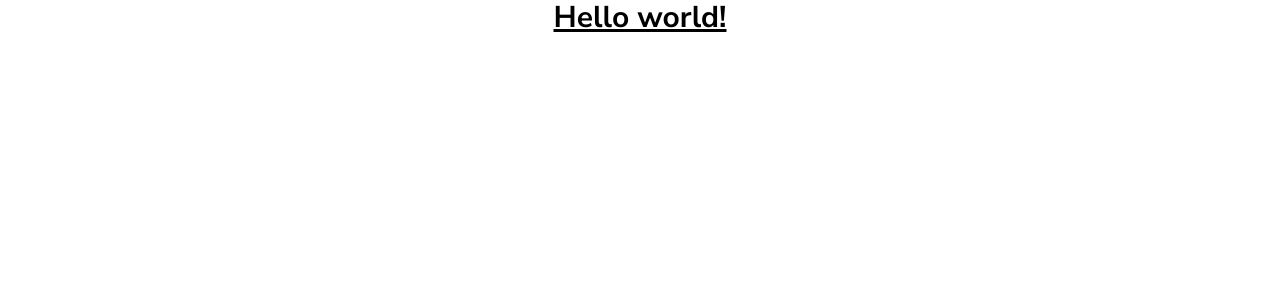
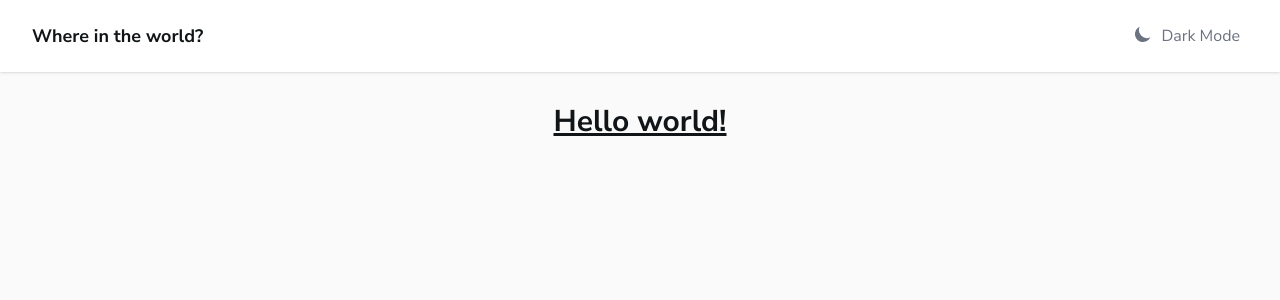
Before and after one commit to webguyian/countries-svelte, a SvelteKit app: page / in a window 1280 px wide. Shown: the top 300 px of the page. Built offline with nearby package versions, Linux system fonts and the light colour scheme.

Commit message:
Create NavBar component

```diff
--- a/src/app.css
+++ b/src/app.css
@@ -25,9 +25,12 @@
   -moz-osx-font-smoothing: grayscale;
 }
 
-main {
-  display: flex;
-  place-content: center;
-  max-width: 1440px;
-  margin: 0 auto;
+:root.dark [data-id='dark-mode'],
+:root:not(.dark) [data-id='light-mode'] {
+  display: none;
 }
+
+html,
+body {
+  height: 100%;
+}
--- /dev/null
+++ b/src/lib/NavBar.svelte
@@ -0,0 +1,39 @@
+<script>
+  const toggleTheme = () => document.documentElement.classList.toggle('dark');
+</script>
+
+<nav
+  class="flex items-center justify-between px-8 py-4 bg-white shadow dark:bg-[#2b3945] dark:text-white"
+>
+  <a class="font-extrabold text-lg" href="/"> Where in the world? </a>
+  <button
+    class="flex text-gray-500 dark:text-white hover:bg-gray-100 dark:hover:bg-gray-700 focus:outline-none focus:ring-4 focus:ring-gray-200 dark:focus:ring-gray-700 rounded-md text-sm p-2"
+    type="button"
+    on:click={toggleTheme}
+  >
+    <svg
+      data-id="dark-mode"
+      class="w-5 h-5"
+      fill="currentColor"
+      viewBox="0 0 20 20"
+      xmlns="http://www.w3.org/2000/svg"
+    >
+      <path d="M17.293 13.293A8 8 0 016.707 2.707a8.001 8.001 0 1010.586 10.586z" />
+    </svg>
+    <span data-id="dark-mode" class="text-base ml-2">Dark Mode</span>
+    <svg
+      class="w-5 h-5"
+      data-id="light-mode"
+      fill="currentColor"
+      viewBox="0 0 20 20"
+      xmlns="http://www.w3.org/2000/svg"
+    >
+      <path
+        d="M10 2a1 1 0 011 1v1a1 1 0 11-2 0V3a1 1 0 011-1zm4 8a4 4 0 11-8 0 4 4 0 018 0zm-.464 4.95l.707.707a1 1 0 001.414-1.414l-.707-.707a1 1 0 00-1.414 1.414zm2.12-10.607a1 1 0 010 1.414l-.706.707a1 1 0 11-1.414-1.414l.707-.707a1 1 0 011.414 0zM17 11a1 1 0 100-2h-1a1 1 0 100 2h1zm-7 4a1 1 0 011 1v1a1 1 0 11-2 0v-1a1 1 0 011-1zM5.05 6.464A1 1 0 106.465 5.05l-.708-.707a1 1 0 00-1.414 1.414l.707.707zm1.414 8.486l-.707.707a1 1 0 01-1.414-1.414l.707-.707a1 1 0 011.414 1.414zM4 11a1 1 0 100-2H3a1 1 0 000 2h1z"
+        fill-rule="evenodd"
+        clip-rule="evenodd"
+      />
+    </svg>
+    <span data-id="light-mode" class="text-base ml-2">Light Mode</span>
+  </button>
+</nav>
--- a/src/lib/index.js
+++ b/src/lib/index.js
@@ -1 +1,2 @@
 // place files you want to import through the `$lib` alias in this folder.
+export { default as NavBar } from './NavBar.svelte';
--- a/src/routes/+layout.svelte
+++ b/src/routes/+layout.svelte
@@ -1,5 +1,6 @@
 <script>
-  import "../app.css";
+  import NavBar from '$lib/NavBar.svelte';
+  import '../app.css';
 </script>
 
 <svelte:head>
@@ -12,6 +13,9 @@
   />
 </svelte:head>
 
-<main>
-  <slot />
-</main>
+<div class="flex flex-col text-[#111517] bg-[#fafafa] dark:text-white dark:bg-[#202c37]">
+  <NavBar />
+  <main class="min-h-screen flex flex-col p-8 text-center">
+    <slot />
+  </main>
+</div>
--- a/tailwind.config.js
+++ b/tailwind.config.js
@@ -1,8 +1,13 @@
 /** @type {import('tailwindcss').Config} */
 export default {
   content: ['./src/**/*.{html,js,svelte,ts}'],
+  darkMode: 'class',
   theme: {
-    extend: {}
+    extend: {
+      gridTemplateColumns: {
+        fluid: 'repeat(auto-fit, minmax(250px, 1fr))'
+      }
+    }
   },
   plugins: []
 };
```
